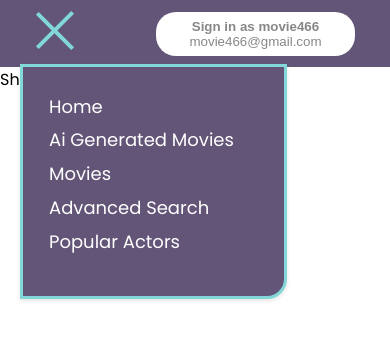
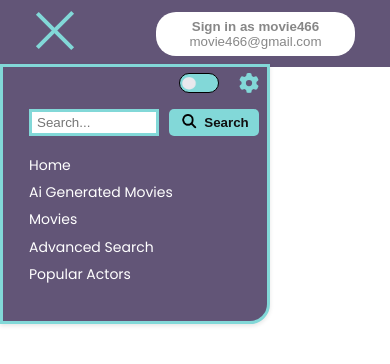
Before and after one commit to azizt24/makes-movie-app, a React (Vite) app in the folder frontend/: page /tv/1/page/1 in a window 390 px wide. Both pictures are taken after a click on the element 55 px from the left and 33 px from the top of the page. Shown: the top 364 px of the page. Built offline with nearby package versions, Linux system fonts and the light colour scheme.

Commit message:
heade-Mobile

```diff
--- a/frontend/src/components/layout/Navbar/MenuBoxComponnent.jsx
+++ b/frontend/src/components/layout/Navbar/MenuBoxComponnent.jsx
@@ -1,6 +1,44 @@
 import { MenuBox } from './Navbar.styles';
+import SettingIconComponnent from './SettingIconComponnent';
+import ToggleButtonComponnent from './ToggleButtonComponnent';
+import SearchButtonComponnent from './SearchButtonComponnent';
+import SearchInputComponnent from './SearchInputComponnent';
+
+import { FlexContainerAbove } from './Navbar.styles';
+import { FlexContainerBelow } from './Navbar.styles';
+import { MobileFlex } from './Navbar.styles';
+import { MobileList } from './Navbar.styles';
+
 const MenuBoxComponnent = () => {
+  const isMobileView = window.innerWidth <= 768;
+
   return (
+    <>
+      {isMobileView ? (
+        <>
+          <MenuBox>
+            <MobileFlex>
+              <FlexContainerAbove>
+                <ToggleButtonComponnent />
+                <SettingIconComponnent />
+              </FlexContainerAbove>
+              <FlexContainerBelow>
+                <SearchInputComponnent />
+                <SearchButtonComponnent />
+              </FlexContainerBelow>
+            </MobileFlex>
+            <MobileList>
+              <ul>
+                <li>Home</li>
+                <li>Ai Generated Movies</li>
+                <li>Movies</li>
+                <li>Advanced Search</li>
+                <li>Popular Actors</li>
+              </ul>
+            </MobileList>
+          </MenuBox>
+        </>
+      ) : (
         <MenuBox>
           <ul>
             <li>Home</li>
@@ -10,6 +48,8 @@ const MenuBoxComponnent = () => {
             <li>Popular Actors</li>
           </ul>
         </MenuBox>
+      )}
+    </>
   );
 };
 export default MenuBoxComponnent;
--- a/frontend/src/components/layout/Navbar/Navbar.jsx
+++ b/frontend/src/components/layout/Navbar/Navbar.jsx
@@ -1,4 +1,5 @@
-import { useState } from 'react';
+
+import  { useState, useEffect } from 'react';
 import { NavbarContainer, LeftSide, RightSide } from './Navbar.styles';
 
 import HamburgerIconComponnent from './HamburgerIconComponnent';
@@ -10,8 +11,21 @@ import SearchButtonComponnent from './SearchButtonComponnent';
 import SettingIconComponnent from './SettingIconComponnent';
 
 const Navbar = () => {
+  const [isMobileView, setIsMobileView] = useState(window.innerWidth <= 768);
   const [isToggled, setIsToggled] = useState(false);
   const [isMenuOpen, setIsMenuOpen] = useState(false);
+
+  useEffect(() => {
+    const handleResize = () => {
+      setIsMobileView(window.innerWidth <= 768);
+    };
+
+    window.addEventListener('resize', handleResize);
+
+    return () => {
+      window.removeEventListener('resize', handleResize);
+    };
+  }, []);
 
   const handleMenuToggle = () => {
     setIsMenuOpen(!isMenuOpen);
@@ -30,16 +44,19 @@ const Navbar = () => {
           onClick={handleMenuToggle}
           isOpen={isMenuOpen}
         />
-        {isMenuOpen && ( // Conditionally render the MenuBox
-          <MenuBoxComponnent />
-        )}
+        {isMenuOpen && <MenuBoxComponnent />}
       </LeftSide>
       <RightSide>
         <GoogleButtonComponnent />
-        <SettingIconComponnent />
-        <ToggleButtonComponnent onClick={handleToggle} isToggled={isToggled} />
-        <SearchInputComponnent />
-        <SearchButtonComponnent onClick={handleSearch} />
+        {!isMobileView && <SettingIconComponnent />}
+        {!isMobileView && (
+          <ToggleButtonComponnent
+            onClick={handleToggle}
+            isToggled={isToggled}
+          />
+        )}
+        {!isMobileView && <SearchInputComponnent />}
+        {!isMobileView && <SearchButtonComponnent onClick={handleSearch} />}
       </RightSide>
     </NavbarContainer>
   );
--- a/frontend/src/components/layout/Navbar/Navbar.styles.jsx
+++ b/frontend/src/components/layout/Navbar/Navbar.styles.jsx
@@ -1,6 +1,6 @@
-import styled  from 'styled-components';
+import styled from 'styled-components';
 import '../../../styles/global.css'; // CR - you don't need this import - remove it
-import'./Navbar'; // CR - this import is not necessary, remove it
+import './Navbar'; // CR - this import is not necessary, remove it
 
 // CR - remove comments from the code
 export const NavbarContainer = styled.nav`
@@ -10,7 +10,7 @@ export const NavbarContainer = styled.nav`
   padding: 1rem 2rem;
   background-color: var(--secondary-color-light);
   color: #fff;
-  width:100vw;
+  width: 100vw;
   height: 67px; /* Set a fixed height for the NavbarContainer */
 `;
 
@@ -21,7 +21,6 @@ export const LeftSide = styled.div`
 export const MenuBox = styled.div`
   position: absolute;
   top: 100%;
-  /* left: 0; */
   background-color: var(--secondary-color-light);
   color: #fff;
   width: 267px;
@@ -52,6 +51,12 @@ export const MenuBox = styled.div`
   li:hover {
     color: var(--primary-color);
   }
+
+  @media (max-width: 768px) {
+    width: 270px;
+    height: 260px; /* Set the width of the image */
+    margin-left: -2rem;
+  }
 `;
 
 export const SearchInput = styled.input`
@@ -60,9 +65,10 @@ export const SearchInput = styled.input`
   border-color: var(--primary-color);
   margin-right: 1rem;
   height: 36px;
-  width: 180px; /* Set a fixed height for the SearchInput */
+  width: 180px;
   @media (max-width: 768px) {
-    display: none;
+    width: 130px;
+    height: 27px; /* Set the width of the image */
   }
 `;
 
@@ -89,7 +95,9 @@ export const ToggleButton = styled.button`
     height: 100%;
   }
   @media (max-width: 768px) {
-    display: none;
+    width: 40px;
+    height: 20px; /* Set the width of the image */
+    margin-right: 2rem;
   }
 `;
 
@@ -138,7 +146,6 @@ export const HamburgerLines = styled.span`
   transition: all 0.3s ease;
 `;
 
-
 // Search button
 
 export const SearchButton = styled.button`
@@ -167,7 +174,8 @@ export const SearchButton = styled.button`
     transform: translateY(-5px);
   }
   @media (max-width: 768px) {
-    display: none;
+    width: 90px;
+    height: 27px; /* Set the width of the image */
   }
 `;
 
@@ -198,6 +206,35 @@ export const SettingIcon = styled.img`
     transform: rotate(180deg) scale(1.2); /* Rotate by 180 degrees and increase size by 20% */
   }
   @media (max-width: 768px) {
-    display: none;
+    width: 20px;
+    height: 20px; /* Set the width of the image */
   }
 `;
+
+//mobile
+
+export const FlexContainerAbove = styled.div`
+  display: flex;
+  justify-content: flex-end;
+  width: 245px;
+  height: 36px;
+`;
+
+export const FlexContainerBelow = styled.div`
+  display: flex;
+  align-items: flex-start; /* Align items to the start */
+  width: 264px;
+  height: 35px;
+  margin-bottom: 1rem;
+`;
+
+export const MobileFlex = styled.div`
+  margin-top: -2rem;
+  display: flex;
+  flex-direction: column;
+`;
+
+export const MobileList = styled.div`
+  font-size: 14px;
+  height: 140px;
+`;
--- a/frontend/src/components/layout/Navbar/SearchButtonComponnent.jsx
+++ b/frontend/src/components/layout/Navbar/SearchButtonComponnent.jsx
@@ -5,7 +5,7 @@ const SearchButtonComponnent = ({ handleSearch }) => {
   return (
     <SearchButton onClick={handleSearch}>
       <img src={SearchSvg} alt="searchsvg" />
-      Search
+      <b>Search</b>
     </SearchButton>
   );
 };
```
Lines whose indentation alone changed are shown as unchanged.
